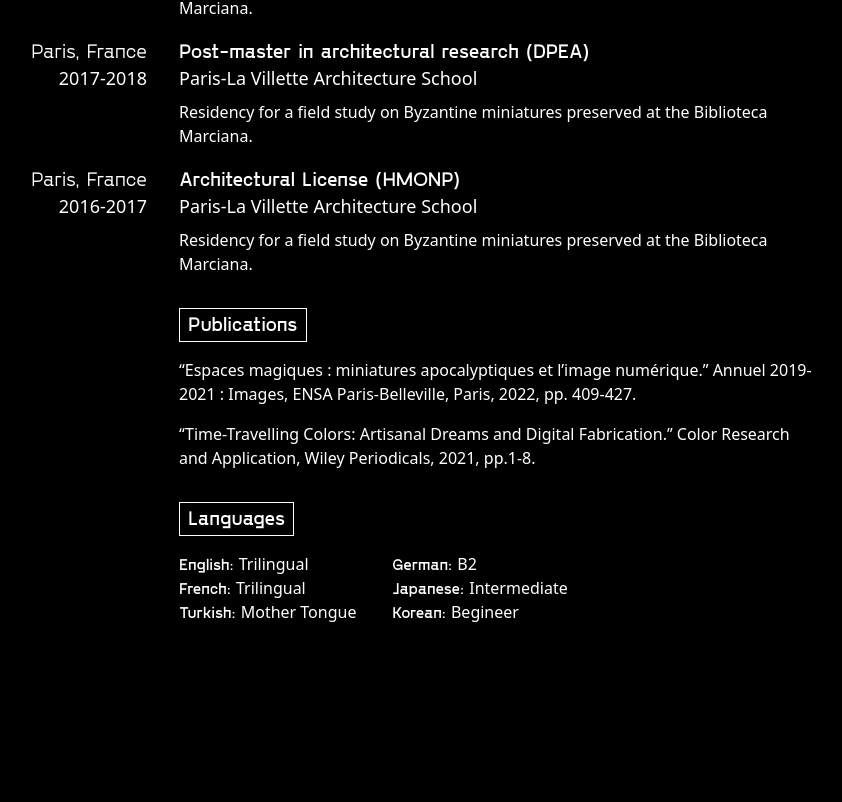
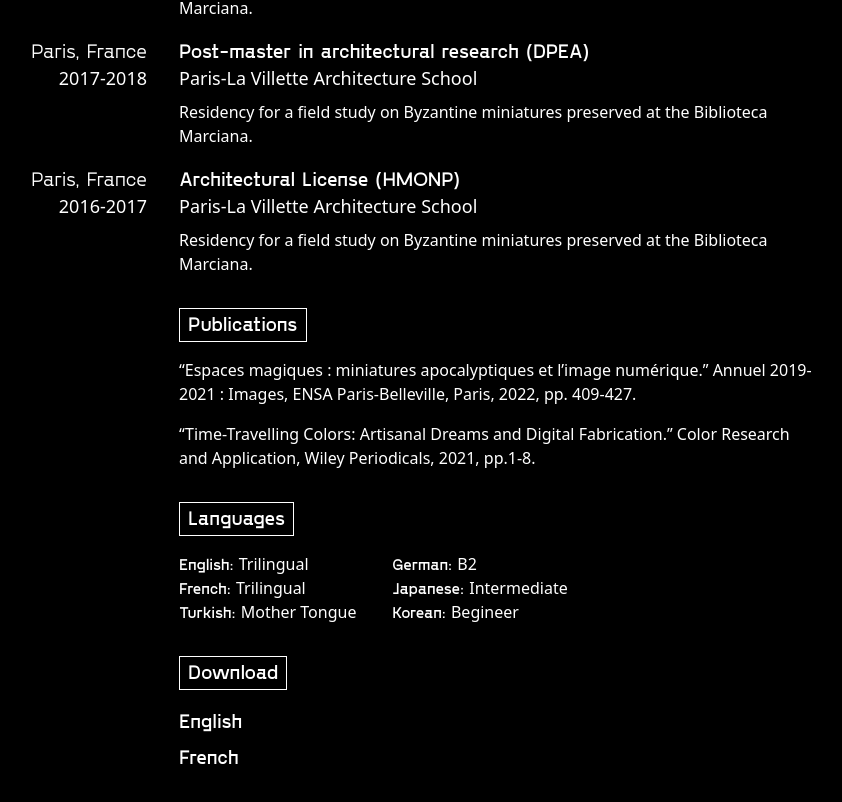
Before and after one commit to metekutlu07/metekutlu-com, a SvelteKit app: page /cv in a window 1280 px wide. Shown: the part 762-1564 px from the top of the page, without its empty margins (309-1151 px from the left). Before the commit the page ends 1442 px from the top, so only its background shows below. Built offline with nearby package versions, Linux system fonts and the light colour scheme; a web font is replaced by a local one.

Commit message:
added download section

```diff
--- a/src/routes/cv/+page.svelte
+++ b/src/routes/cv/+page.svelte
@@ -8,6 +8,7 @@
   import CvTypeTwo from './CVTypeTwo.svelte';
   import CvTypeThree from './CVTypeThree.svelte';
   import LanguagesSection from './LanguagesSection.svelte';
+  import DownloadSection from './DownloadSection.svelte';
 </script>
 
 <GoHome />
@@ -17,4 +18,5 @@
   <CvTypeOne type="Education" items={EDUCATIONS} />
   <CvTypeThree type="Publications" items={PUBLICATIONS} />
   <LanguagesSection />
+  <DownloadSection />
 </div>
--- /dev/null
+++ b/src/routes/cv/DownloadSection.svelte
@@ -0,0 +1,22 @@
+<div class="pb-4">
+  <div class="grid lg:grid-cols-12 lg:gap-x-8">
+    <div class="col-span-4 text-right" />
+    <div class="col-span-8">
+      <div class="mb-4 inline-block border border-white px-2 pb-1 text-lg sm:text-xl">Download</div>
+    </div>
+  </div>
+
+  <div class="grid lg:grid-cols-12 lg:gap-x-8">
+    <div class="col-span-4 text-right" />
+    <div class="col-span-8">
+      <div class="flex flex-col gap-2">
+        <div>
+          <a href="/cv" class="text-lg hover:underline sm:text-xl">English</a>
+        </div>
+        <div>
+          <a href="/cv" class="text-lg hover:underline sm:text-xl">French</a>
+        </div>
+      </div>
+    </div>
+  </div>
+</div>
```
